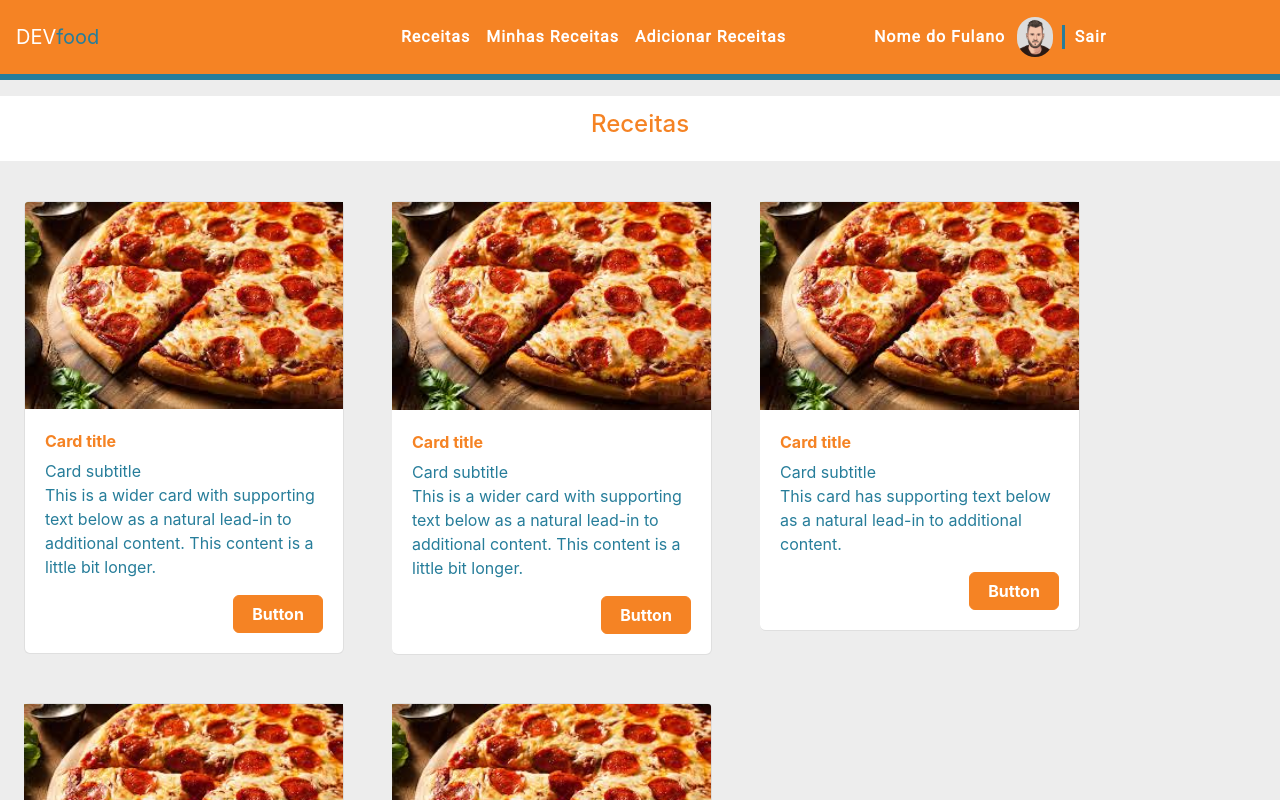
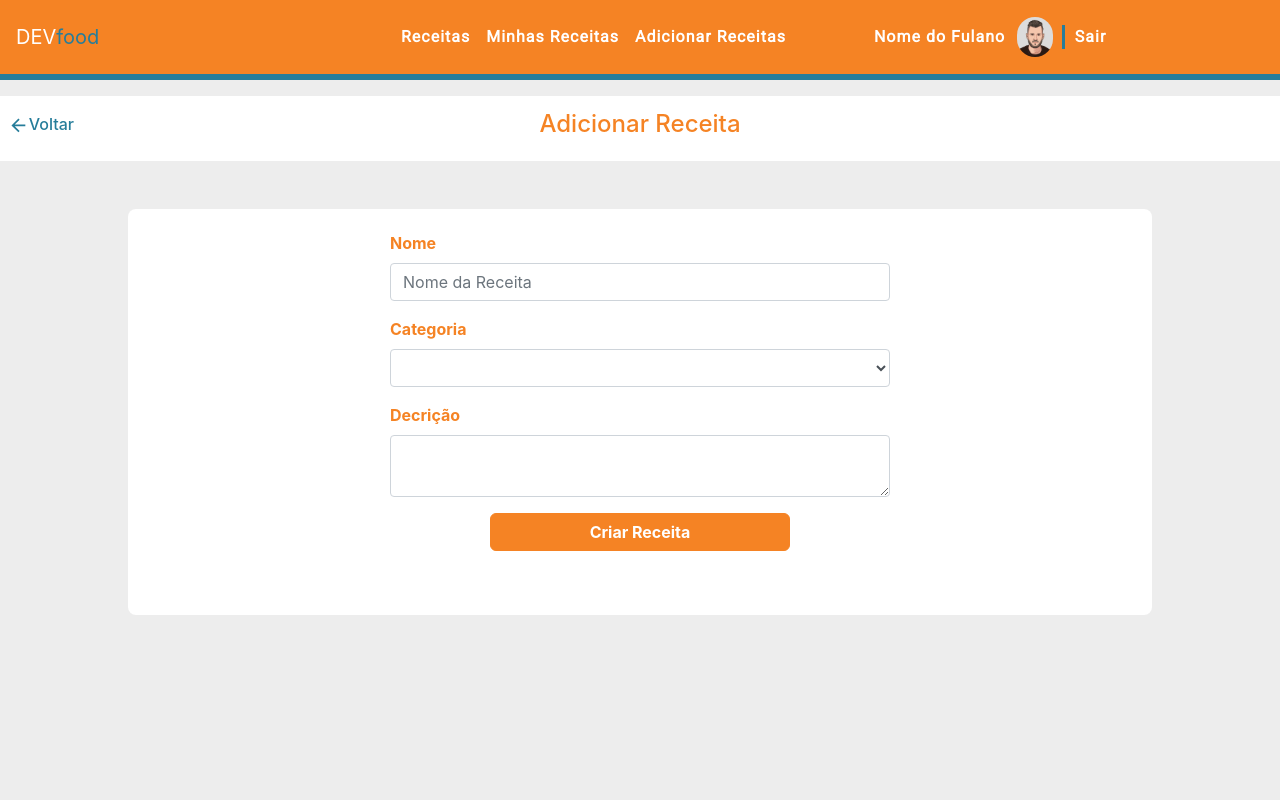
Before and after one commit to amoncruz/desafioReactJs, a React app: page /recipes/1 in a window 1280 px wide. Shown: the top 800 px of the page. Built offline with nearby package versions, Linux system fonts and the light colour scheme.

Commit message:
tela de cadastro de receitas

```diff
--- a/src/App.js
+++ b/src/App.js
@@ -4,19 +4,18 @@ import Login from './pages/login';
 import Recipes from './pages/recipes/index';
 import MyRecipes from './pages/myrecipes';
 import { ToastContainer} from 'react-toastify';
+import EditRecipe from './pages/editrecipes';
 
 const App=()=>{
     return(
-        <>
             <Router>
                 <Switch>
-                    <Route path="/" exact component={Login}/>
-                    <Route path="/recipes" component={Recipes}/>
+                    <Route exact path="/" component={Login}/>
+                    <Route exact path="/recipes" component={Recipes}/>
+                    <Route path="/recipes/:id" component={EditRecipe}/>
                     <Route path="/myrecipes" component={MyRecipes}/>
                 </Switch>
             </Router>
-            <ToastContainer />
-        </>
     )
 }
 
--- a/src/assets/styles/styles.scss
+++ b/src/assets/styles/styles.scss
@@ -69,6 +69,51 @@ $secondary: #267d9a;
     &:hover{
         color:$secondary !important;
     }
+}
+
+.recipe-wrapper{
+    max-width: 80%;
+    margin: 0 auto;
+    background-color: #fff;
+    padding:1.4rem;
+    margin-top:3rem;
+    border-radius: 8px;
+    padding-bottom: 4rem;
+
+}
+
+.recipe-form{
+    width:500px;
+    margin: 0 auto;
+
+    label{
+        color:$primary;
+        font-weight: bold;
+    }
+}
+
+.recipe-btn{
+    width:300px !important;
+    float: none !important;
+    margin:0 auto !important;
+}
+
+.go-back{
+    display: flex;
+    position: absolute;
+    left:8px;
+    cursor: pointer;
+
+    h6{
+        color:$secondary;
+    }
+
+
+}
+
+.arrow-back-icon{
+    color:$secondary;
+    font-size: 1.3rem;
 }
 
 //Container
--- a/src/components/Header.js
+++ b/src/components/Header.js
@@ -1,8 +1,18 @@
 import React from 'react'
+import {MdArrowBack} from 'react-icons/md'
 
-const Header=({title})=>{
+const Header=({title,back})=>{
     return (
             <div className="header">
+
+                {back &&(
+                 <div className="go-back">
+                     <MdArrowBack className="arrow-back-icon"/>
+                     <h6>Voltar</h6>
+                </div>
+                )}
+
+
                 <h4 className="title">{title}</h4>
             </div>
     );
--- /dev/null
+++ b/src/pages/editrecipes/index.js
@@ -0,0 +1,121 @@
+import React,{useState} from 'react';
+import { Button,
+        Form,
+        FormGroup,
+        Label,
+        Input,
+        Container,
+        Collapse,
+        NavbarToggler,
+        NavItem,
+        NavLink,
+        Nav,
+        } from 'reactstrap';
+import Menu from '../../components/NavBar';
+import Header from '../../components/Header';
+import { Formik } from 'formik';
+import * as Yup from 'yup';
+import { toast } from 'react-toastify';
+import { Link } from 'react-router-dom';
+import profile from '../../assets/img/profile.jpg'
+import {IoIosArrowBack} from 'react-icons/io'
+
+const EditRecipe = (props) => {
+
+    const RecipeSchema = Yup.object().shape({
+        email: Yup.string()
+          .email('email inválido')
+          .required('Campo Obrigatório!'),
+        password: Yup.string()
+          .required('Campo Obrigatório!'),
+    });
+
+    const [isOpen, setIsOpen] = useState(false);
+
+    const toggle = () => setIsOpen(!isOpen);
+
+  return (
+    <>
+            <Menu>
+            <NavbarToggler onClick={toggle}/>
+            <Collapse isOpen={isOpen} navbar>
+                <Nav className="mx-auto" navbar>
+                    <NavItem>
+                        <NavLink href="/receitas">Receitas</NavLink>
+                    </NavItem>
+                    <NavItem>
+                        <NavLink href="/minhasreceitas">Minhas Receitas</NavLink>
+                    </NavItem>
+                    <NavItem>
+                        <NavLink href="/receitas/add">Adicionar Receitas</NavLink>
+                    </NavItem>
+
+                    <NavItem className="sign-out">
+                        <h6>Nome do Fulano</h6>
+                        <img src={profile} className="img-profile-menu"/>
+                        <Link>
+                        Sair
+                        </Link>
+                    </NavItem>
+
+                </Nav>
+                </Collapse>
+            </Menu>
+            <Container fluid>
+                <Header title="Adicionar Receita" back/>
+                    <div className="recipe-wrapper">
+                    <Formik
+                    initialValues={{
+                        nome: '',
+                        categoria: '',
+                        descricao:'',
+                    }}
+                    validationSchema={RecipeSchema}
+                    onSubmit={values => {
+                        // same shape as initial values
+                        toast.success("Login Success!", {
+                            position: toast.POSITION.TOP_RIGHT
+                        });
+                    }}
+                    >
+                    {({ errors, touched,handleSubmit,handleChange }) => (
+                        <Form className="recipe-form" onSubmit={handleSubmit}>
+                            <FormGroup>
+                                <Label for="nome">Nome</Label>
+                                <Input type="text" name="nome" id="exampleEmail" placeholder="Nome da Receita" onChange={handleChange} />
+                                {errors.nome && touched.nome ? (
+                                    <div className="error-message">{errors.nome}</div>
+                                ) : null}
+                            </FormGroup>
+                            <FormGroup>
+                                <Label for="categoria">Categoria</Label>
+                                <Input type="select" name="categoria" onChange={handleChange}>
+                                    <option></option>
+                                    <option>1</option>
+                                    <option>2</option>
+                                    <option>3</option>
+                                </Input>
+                                {errors.categoria && touched.categoria ? (
+                                    <div className="error-message">{errors.categoria}</div>
+                                ) : null}
+                            </FormGroup>
+
+                            <FormGroup>
+                                <Label for="descricao">Decrição</Label>
+                                <Input type="textarea" name="descricao" onChange={handleChange} row="3" />
+                                {errors.descricao && touched.descricao
+                                ? (
+                                    <div className="error-message">{errors.descricao}</div>
+                                ) : null}
+                            </FormGroup>
+                            <Button color="primary" type="submit" className="recipe-btn">Criar Receita</Button>
+                        </Form>
+                    )}
+                    </Formik>
+                    </div>
+            </Container>
+            </>
+       );
+}
+
+export default EditRecipe;
--- a/webpack.dev.js
+++ b/webpack.dev.js
@@ -5,11 +5,12 @@ module.exports={
     mode:'development',
     output:{
         filename:'bundle.js',
-        path:path.resolve(__dirname,'dist')
+        path:path.resolve(__dirname,'dist'),
+        publicPath: '/',
     },
     devServer: {
         historyApiFallback: true,
-        inline: true,
+        inline:true,
         port: 3000
       },
     module:{
```
